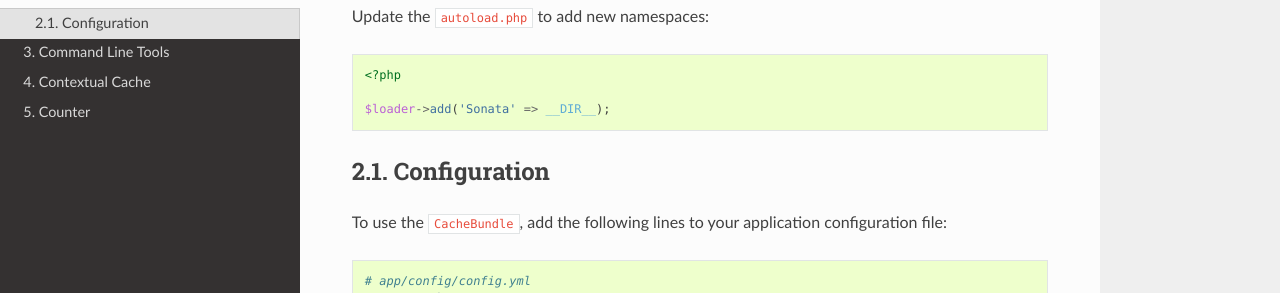
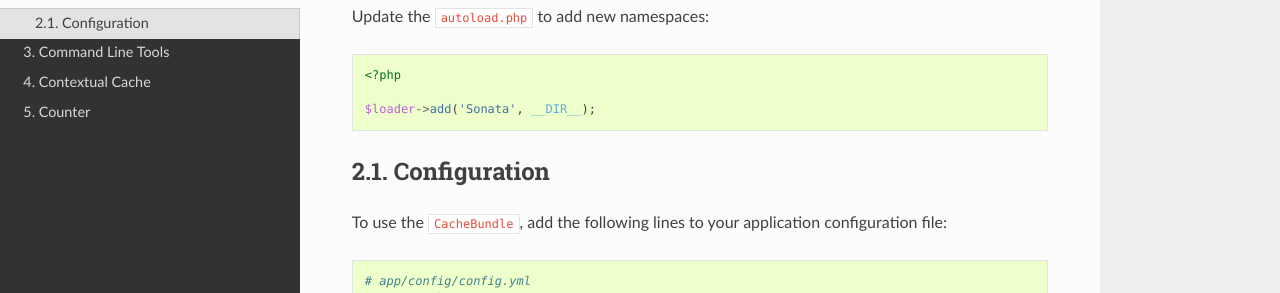
Before and after one commit to sonata-project/SonataCacheBundle, a Sphinx documentation site: the page built from Resources/doc/reference/installation.rst, in a window 1280 px wide and 900 px high, scrolled down 418 px. Shown: the part 158-451 px from the top of the window. Built offline with Sphinx 7.4.7 and the Read the Docs theme 2.0.0, drawn with Linux system fonts in a browser that asks for light colours.

Commit message:
fix syntax error

```diff
--- a/Resources/doc/reference/installation.rst
+++ b/Resources/doc/reference/installation.rst
@@ -35,7 +35,7 @@ Update the ``autoload.php`` to add new namespaces:
 
     <?php
 
-    $loader->add('Sonata' => __DIR__);
+    $loader->add('Sonata', __DIR__);
 
 
 Configuration
```
